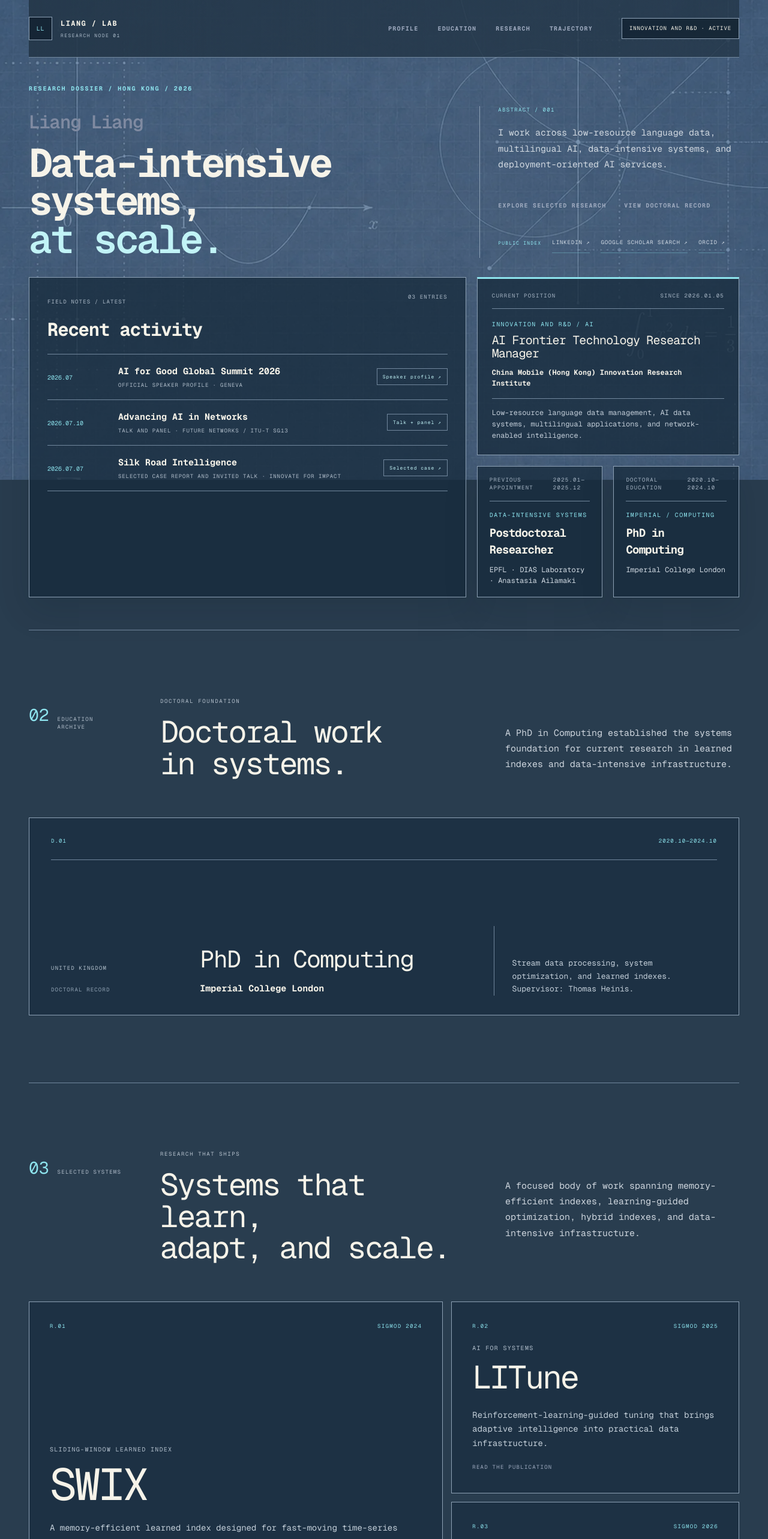
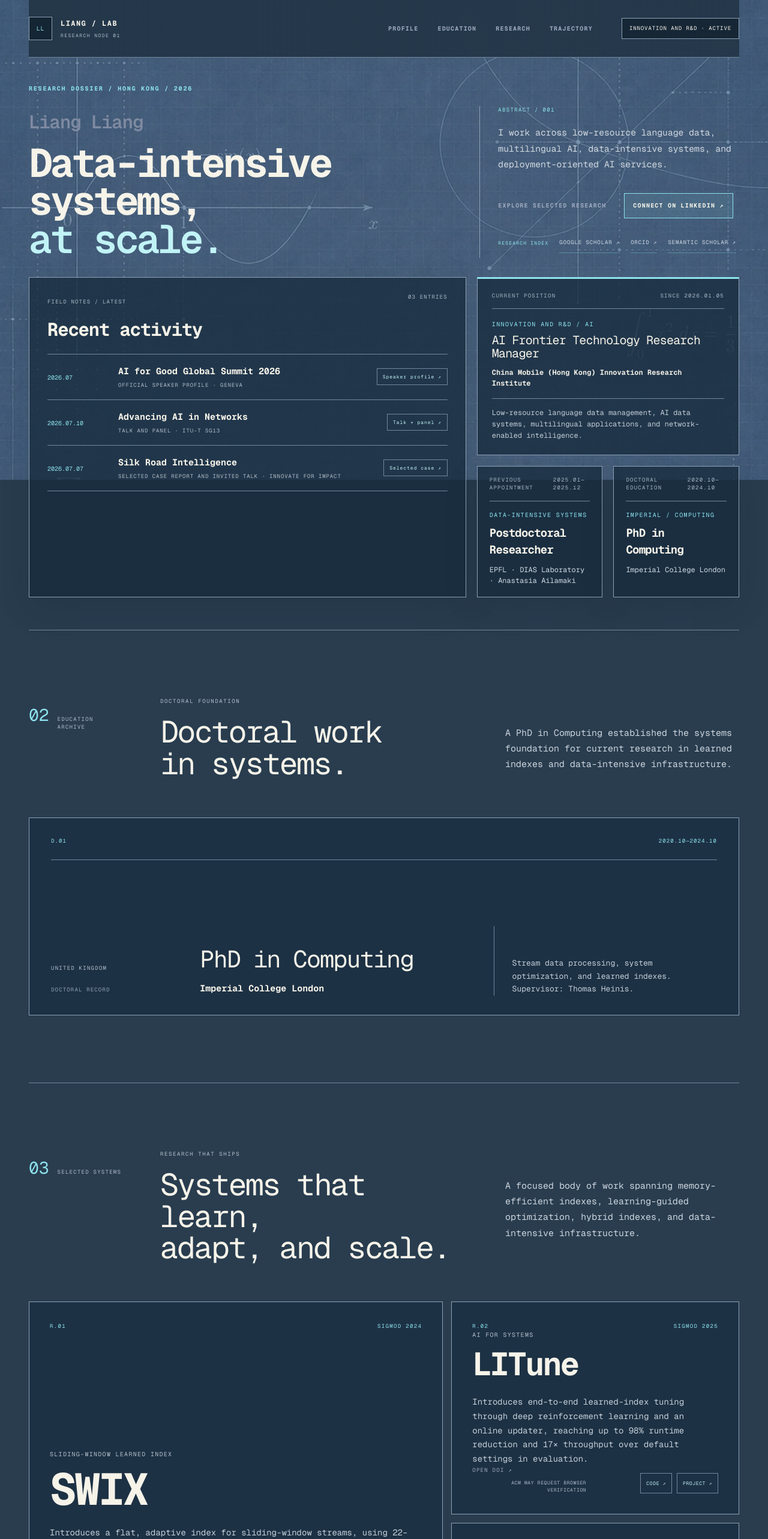
Before and after one commit to NoPuzzle/liang-portfolio, a Next.js app: page / in a window 1280 px wide. Shown: the top 2566 px of the page at 60% size. Built offline with nearby package versions, Linux system fonts and the light colour scheme.

Commit message:
Refine portfolio content and interaction

```diff
--- a/app/globals.css
+++ b/app/globals.css
@@ -110,9 +110,10 @@ a:active {
   border-bottom: 1px solid var(--line);
   background: linear-gradient(
     90deg,
-    rgb(36 55 73 / 92%),
-    rgb(36 55 73 / 82%)
+    rgb(36 55 73 / 98%),
+    rgb(36 55 73 / 95%)
   );
+  backdrop-filter: blur(12px);
 }
 
 .brand {
@@ -167,7 +168,7 @@ a:active {
 .nav a,
 .footer-links a,
 .hero-actions a,
-.research-card > a {
+.research-card-main > span {
   border-bottom: 1px solid transparent;
   color: #9da9be;
   transition: color 170ms ease, border-color 170ms ease;
@@ -179,8 +180,8 @@ a:active {
 .footer-links a:focus-visible,
 .hero-actions a:hover,
 .hero-actions a:focus-visible,
-.research-card > a:hover,
-.research-card > a:focus-visible {
+.research-card:hover .research-card-main > span,
+.research-card:focus-within .research-card-main > span {
   color: var(--ink);
   border-color: var(--cyan);
 }
@@ -298,6 +299,18 @@ h1 em {
   min-height: 42px;
   display: inline-flex;
   align-items: center;
+}
+
+.hero-actions .primary-action {
+  padding-inline: 14px;
+  border: 1px solid var(--cyan);
+  color: var(--ink);
+  background: rgb(141 227 237 / 10%);
+}
+
+.hero-actions .primary-action:hover,
+.hero-actions .primary-action:focus-visible {
+  background: rgb(141 227 237 / 18%);
 }
 
 .profile-links {
@@ -617,13 +630,6 @@ h1 em {
   padding: 32px 36px;
   border: 1px solid var(--line-strong);
   background: rgb(27 47 66 / 80%);
-  transition: transform 180ms ease, border-color 180ms ease, background 180ms ease;
-}
-
-.degree-card:hover {
-  transform: translateY(-6px);
-  border-color: var(--cyan);
-  background: rgb(28 48 68 / 94%);
 }
 
 .degree-meta {
@@ -694,6 +700,7 @@ h1 em {
 }
 
 .research-card {
+  position: relative;
   min-height: 320px;
   display: flex;
   flex-direction: column;
@@ -704,7 +711,8 @@ h1 em {
   transition: transform 180ms ease, border-color 180ms ease, background 180ms ease;
 }
 
-.research-card:hover {
+.research-card:hover,
+.research-card:focus-within {
   transform: translateY(-5px);
   border-color: var(--cyan);
   background: rgb(28 48 68 / 95%);
@@ -724,9 +732,15 @@ h1 em {
   letter-spacing: 0.15em;
 }
 
-.research-body > p {
+.research-body {
+  display: block;
+}
+
+.research-topic {
+  display: block;
   margin: 0 0 16px;
   color: #b2bfcc;
+  font-family: var(--mono);
   font-size: 10px;
   letter-spacing: 0.13em;
   text-transform: uppercase;
@@ -735,6 +749,7 @@ h1 em {
 .research-body h3 {
   margin: 0;
   font-size: clamp(54px, 5.8vw, 92px);
+  font-weight: 680;
   letter-spacing: -0.055em;
   line-height: 0.94;
 }
@@ -744,8 +759,7 @@ h1 em {
   font-size: clamp(45px, 4.2vw, 66px);
 }
 
-.research-body > span {
-  display: block;
+.research-description {
   max-width: 610px;
   margin-top: 26px;
   color: #c5d0da;
@@ -753,12 +767,70 @@ h1 em {
   line-height: 1.7;
 }
 
-.research-card > a {
-  align-self: flex-start;
+.research-footer {
+  display: flex;
+  align-items: end;
+  justify-content: space-between;
+  gap: 24px;
   font-family: var(--mono);
+}
+
+.research-card-main {
+  display: flex;
+  flex-direction: column;
+  align-items: flex-start;
+  gap: 7px;
+}
+
+.research-card-main::after {
+  content: "";
+  position: absolute;
+  inset: 0;
+  z-index: 1;
+}
+
+.research-card-main > span {
   font-size: 9px;
   letter-spacing: 0.14em;
   text-transform: uppercase;
+}
+
+.research-card-main small {
+  max-width: 190px;
+  color: #aab8c6;
+  font-size: 8px;
+  letter-spacing: 0.08em;
+  line-height: 1.5;
+  text-align: right;
+  text-transform: uppercase;
+}
+
+.research-artifacts {
+  position: relative;
+  z-index: 2;
+  display: flex;
+  flex-wrap: wrap;
+  justify-content: flex-end;
+  gap: 8px;
+}
+
+.research-artifacts a {
+  min-height: 34px;
+  display: inline-flex;
+  align-items: center;
+  padding: 0 9px;
+  border: 1px solid var(--line);
+  color: var(--cyan-soft);
+  font-size: 8px;
+  letter-spacing: 0.08em;
+  text-transform: uppercase;
+  transition: border-color 170ms ease, background 170ms ease;
+}
+
+.research-artifacts a:hover,
+.research-artifacts a:focus-visible {
+  border-color: var(--cyan);
+  background: rgb(141 227 237 / 10%);
 }
 
 .field-grid {
@@ -928,20 +1000,68 @@ h1 em {
   line-height: 1;
 }
 
+.contact-action {
+  width: fit-content;
+  min-height: 52px;
+  display: inline-flex;
+  align-items: center;
+  gap: 18px;
+  margin-top: 28px;
+  padding: 0 18px;
+  border: 1px solid var(--cyan);
+  color: var(--ink);
+  background: rgb(141 227 237 / 10%);
+  transition: background 170ms ease, border-color 170ms ease;
+}
+
+.contact-action:hover,
+.contact-action:focus-visible {
+  background: rgb(141 227 237 / 18%);
+}
+
+.contact-action strong {
+  font-size: 10px;
+  letter-spacing: 0.1em;
+  text-transform: uppercase;
+}
+
+.contact-action small {
+  color: #b8c5d1;
+  font-size: 8px;
+  letter-spacing: 0.08em;
+  text-transform: uppercase;
+}
+
 .footer-links {
   display: grid;
   grid-template-columns: repeat(2, minmax(0, 1fr));
-  gap: 13px 24px;
+  gap: 9px 24px;
   font-size: 10px;
   letter-spacing: 0.12em;
   text-transform: uppercase;
 }
 
+.footer-links a {
+  min-height: 48px;
+  display: flex;
+  flex-direction: column;
+  justify-content: center;
+  gap: 5px;
+}
+
+.footer-links small {
+  color: #b5c1cc;
+  font-size: 7px;
+  letter-spacing: 0.05em;
+  line-height: 1.4;
+  text-transform: none;
+}
+
 .footer > p {
   grid-column: 1 / -1;
   margin: 0;
-  color: #9cabb9;
-  font-size: 9px;
+  color: #bac6d1;
+  font-size: 10px;
   letter-spacing: 0.12em;
 }
 
@@ -1049,6 +1169,11 @@ h1 em {
     align-content: end;
     gap: 12px;
     padding-top: 16px;
+    background: linear-gradient(
+      180deg,
+      rgb(36 55 73 / 99%),
+      rgb(36 55 73 / 97%)
+    );
   }
 
   .brand-mark {
@@ -1062,7 +1187,8 @@ h1 em {
     grid-template-columns: repeat(4, minmax(0, 1fr));
     gap: 0;
     border-top: 1px solid var(--line);
-    font-size: 8px;
+    font-size: 9px;
+    letter-spacing: 0.08em;
   }
 
   .nav a {
@@ -1072,12 +1198,12 @@ h1 em {
   }
 
   .hero {
-    padding-block: 54px 64px;
+    padding-block: 46px 56px;
   }
 
   .identity-block {
-    gap: 34px;
-    margin-bottom: 32px;
+    gap: 28px;
+    margin-bottom: 26px;
   }
 
   .identity-summary {
@@ -1087,8 +1213,8 @@ h1 em {
   }
 
   .eyebrow {
-    margin-bottom: 26px;
-    font-size: 8px;
+    margin-bottom: 22px;
+    font-size: 9px;
     line-height: 1.6;
   }
 
@@ -1110,7 +1236,10 @@ h1 em {
   .hero-actions {
     display: grid;
     grid-template-columns: repeat(2, minmax(0, 1fr));
-    gap: 12px;
+    gap: 10px;
+    margin-top: 26px;
+    font-size: 9px;
+    letter-spacing: 0.08em;
   }
 
   .hero-actions a {
@@ -1122,10 +1251,12 @@ h1 em {
 
   .profile-links {
     gap: 8px 16px;
+    margin-top: 18px;
+    font-size: 10px;
+    letter-spacing: 0.07em;
   }
 
   .profile-links a,
-  .research-card > a,
   .footer-links a {
     min-height: 44px;
     display: inline-flex;
@@ -1134,15 +1265,24 @@ h1 em {
 
   .profile-links > span {
     width: 100%;
+    font-size: 9px;
   }
 
-  .front-grid,
-  .profile-stack {
+  .front-grid {
     grid-template-columns: 1fr;
   }
 
+  .profile-stack {
+    grid-template-columns: repeat(2, minmax(0, 1fr));
+    gap: 12px;
+  }
+
+  .profile-stack > .signal-panel {
+    grid-column: 1 / -1;
+  }
+
   .recent-panel {
-    padding: 24px 22px;
+    padding: 22px 20px;
   }
 
   .archive-heading {
@@ -1153,8 +1293,12 @@ h1 em {
     font-size: 27px;
   }
 
+  .archive-heading span {
+    font-size: 9px;
+  }
+
   .front-activity-list .activity-item {
-    min-height: 104px;
+    min-height: 96px;
     grid-template-columns: 72px 1fr;
     gap: 14px;
   }
@@ -1170,13 +1314,55 @@ h1 em {
     font-size: 13px;
   }
 
+  .activity-item small {
+    font-size: 9px;
+    letter-spacing: 0.07em;
+    text-wrap: balance;
+  }
+
   .signal-panel {
-    padding: 26px;
+    padding: 24px;
     box-shadow: none;
   }
 
   .signal-panel h2 {
-    font-size: 29px;
+    font-size: 27px;
+  }
+
+  .appointment-brief,
+  .degree-brief {
+    min-width: 0;
+    padding: 16px 15px 18px;
+  }
+
+  .appointment-brief .signal-head,
+  .degree-brief .signal-head {
+    min-height: 54px;
+    flex-direction: column;
+    gap: 6px;
+    justify-content: flex-start;
+    font-size: 8px;
+    line-height: 1.35;
+  }
+
+  .appointment-brief .signal-code,
+  .degree-brief .signal-code {
+    min-height: 28px;
+    margin: 13px 0 8px;
+    font-size: 8px;
+    line-height: 1.4;
+  }
+
+  .appointment-brief h2,
+  .degree-brief h2 {
+    font-size: 17px;
+    line-height: 1.08;
+  }
+
+  .appointment-brief > p:last-child,
+  .degree-brief > p:last-child {
+    font-size: 10px;
+    line-height: 1.45;
   }
 
   .signal-metrics {
@@ -1194,13 +1380,13 @@ h1 em {
   }
 
   .section {
-    padding-block: 74px;
+    padding-block: 58px;
   }
 
   .section-intro {
     grid-template-columns: 1fr;
-    gap: 20px;
-    margin-bottom: 36px;
+    gap: 16px;
+    margin-bottom: 28px;
   }
 
   .section-note {
@@ -1209,7 +1395,24 @@ h1 em {
   }
 
   .section-intro h2 {
-    font-size: clamp(39px, 12vw, 57px);
+    font-size: clamp(36px, 11vw, 51px);
+  }
+
+  .section-note {
+    font-size: 13px;
+    line-height: 1.65;
+  }
+
+  .section-index p,
+  .section-kicker,
+  .degree-meta,
+  .degree-place,
+  .degree-location > span,
+  .research-meta,
+  .trajectory-item p,
+  .subsection-heading span {
+    font-size: 9px;
+    letter-spacing: 0.1em;
   }
 
   .education-grid {
@@ -1222,15 +1425,15 @@ h1 em {
     flex-direction: column;
     align-items: stretch;
     gap: 0;
-    padding: 26px;
+    padding: 22px;
   }
 
   .degree-location {
-    margin-top: 36px;
+    margin-top: 22px;
   }
 
   .degree-primary {
-    margin-top: 24px;
+    margin-top: 18px;
   }
 
   .degree-primary h3 {
@@ -1239,8 +1442,8 @@ h1 em {
 
   .degree-card > p:last-child {
     min-height: 0;
-    margin-top: 36px;
-    padding: 24px 0 0;
+    margin-top: 24px;
+    padding: 18px 0 0;
     border-top: 1px solid var(--line);
     border-left: 0;
   }
@@ -1249,22 +1452,58 @@ h1 em {
   .research-1,
   .research-2,
   .research-3 {
-    min-height: 350px;
-    padding: 26px;
+    min-height: 310px;
+    padding: 22px;
   }
 
   .research-body h3,
   .research-2 .research-body h3,
   .research-3 .research-body h3 {
-    font-size: clamp(55px, 18vw, 78px);
+    font-size: clamp(50px, 16vw, 70px);
+  }
+
+  .research-description {
+    margin-top: 18px;
+    font-size: 13px;
+    line-height: 1.6;
+  }
+
+  .research-footer {
+    align-items: start;
+    flex-direction: column;
+    gap: 12px;
+  }
+
+  .research-card-main > span {
+    min-height: 36px;
+    display: inline-flex;
+    align-items: center;
+    font-size: 10px;
+  }
+
+  .research-card-main small {
+    max-width: none;
+    font-size: 8px;
+    text-align: left;
+  }
+
+  .research-artifacts {
+    justify-content: flex-start;
+  }
+
+  .research-artifacts a {
+    min-height: 40px;
+    font-size: 9px;
   }
 
   .field-grid {
-    gap: 64px;
+    gap: 46px;
   }
 
   .trajectory-item {
+    min-height: 132px;
     grid-template-columns: 50px 1fr;
+    padding: 22px 0;
   }
 
   .activity-item {
@@ -1272,14 +1511,36 @@ h1 em {
   }
 
   .footer {
-    min-height: 340px;
+    min-height: 300px;
     grid-template-columns: 1fr;
     align-content: center;
-    gap: 36px;
+    gap: 28px;
+    padding-block: 46px;
+  }
+
+  .footer-callout h2 {
+    font-size: clamp(32px, 10vw, 47px);
+  }
+
+  .contact-action {
+    width: 100%;
+    justify-content: space-between;
   }
 
   .footer-links {
     grid-template-columns: repeat(2, minmax(0, 1fr));
+    gap: 6px 18px;
+    font-size: 10px;
+    letter-spacing: 0.08em;
+  }
+
+  .footer-links small {
+    font-size: 8px;
+  }
+
+  .footer > p {
+    font-size: 10px;
+    line-height: 1.5;
   }
 
   .footer > p {
@@ -1297,7 +1558,7 @@ h1 em {
   }
 
   .nav {
-    font-size: 7px;
+    font-size: 8.5px;
   }
 
   .hero-actions {
@@ -1308,9 +1569,19 @@ h1 em {
     grid-template-columns: 60px 1fr;
   }
 
-  .signal-head {
+  .signal-panel .signal-head {
     flex-direction: column;
     gap: 7px;
+  }
+}
+
+@media (max-width: 350px) {
+  .profile-stack {
+    grid-template-columns: 1fr;
+  }
+
+  .profile-stack > .signal-panel {
+    grid-column: auto;
   }
 }
 
--- a/app/page.tsx
+++ b/app/page.tsx
@@ -15,8 +15,14 @@ const research = [
     topic: "Sliding-window learned index",
     venue: "SIGMOD 2024",
     description:
-      "A memory-efficient learned index designed for fast-moving time-series windows and evolving access patterns.",
+      "Introduces a flat, adaptive index for sliding-window streams, using 22–42% of the memory of leading alternatives while improving average query performance by 1.2–1.6× on the evaluated workloads.",
     href: "https://doi.org/10.1145/3639296",
+    artifacts: [
+      {
+        label: "Code",
+        href: "https://github.com/SWIXProject/SWIX",
+      },
+    ],
   },
   {
     code: "R.02",
@@ -24,8 +30,18 @@ const research = [
     topic: "AI for systems",
     venue: "SIGMOD 2025",
     description:
-      "Reinforcement-learning-guided tuning that brings adaptive intelligence into practical data infrastructure.",
+      "Introduces end-to-end learned-index tuning through deep reinforcement learning and an online updater, reaching up to 98% runtime reduction and 17× throughput over default settings in evaluation.",
     href: "https://doi.org/10.1145/3725257",
+    artifacts: [
+      {
+        label: "Code",
+        href: "https://github.com/Kevinwty0107/LITune_SIGMOD_25",
+      },
+      {
+        label: "Project",
+        href: "https://kevinwty0107.github.io/LITune_Open/",
+      },
+    ],
   },
   {
     code: "R.03",
@@ -33,8 +49,14 @@ const research = [
     topic: "Intelligent infrastructure",
     venue: "SIGMOD 2026",
     description:
-      "Resource-efficient systems research connecting learned intelligence with deployable infrastructure.",
+      "Combines balanced-tree robustness with learned prediction, delivering up to 41.7× higher throughput and up to 98% lower tail latency against the evaluated learned and traditional indexes.",
     href: "https://doi.org/10.1145/3786657",
+    artifacts: [
+      {
+        label: "Open manuscript",
+        href: "https://arxiv.org/abs/2511.21307",
+      },
+    ],
   },
 ];
 
@@ -69,7 +91,7 @@ const engagements = [
   {
     marker: "2026.07.10",
     title: "Advancing AI in Networks",
-    detail: "Talk and panel · Future networks / ITU-T SG13",
+    detail: "Talk and panel · ITU-T SG13",
     kind: "Talk + panel",
     href: "https://aiforgood.itu.int/event/advancing-ai-in-networks/",
   },
@@ -92,10 +114,11 @@ const publicProfiles = [
   {
     label: "LinkedIn",
     href: "https://www.linkedin.com/in/liang-liang-619631192",
+    accessNote: "May request sign-in",
   },
   {
-    label: "Google Scholar search",
-    href: "https://scholar.google.com/scholar?q=%22Liang+Liang%22+%22SWIX%22",
+    label: "Google Scholar",
+    href: "https://scholar.google.com/citations?user=97k8aygAAAAJ&hl=en",
   },
   {
     label: "ORCID",
@@ -104,16 +127,16 @@ const publicProfiles = [
   {
     label: "Semantic Scholar",
     href: "https://www.semanticscholar.org/author/2087343695",
+    accessNote: "May request browser verification",
   },
   {
     label: "ITU profile",
     href: "https://aiforgood.itu.int/speaker/liang-liang/",
   },
-  {
-    label: "GitHub",
-    href: "https://github.com/NoPuzzle",
-  },
 ];
+
+const primaryContact = publicProfiles[0];
+const researchProfiles = publicProfiles.slice(1);
 
 const personSchema = {
   "@context": "https://schema.org",
@@ -143,9 +166,7 @@ const personSchema = {
     "Learned indexes",
     "Network-enabled intelligence",
   ],
-  sameAs: publicProfiles
-    .filter((profile) => profile.label !== "Google Scholar search")
-    .map((profile) => profile.href),
+  sameAs: publicProfiles.map((profile) => profile.href),
 };
 
 export default function Home() {
@@ -198,11 +219,19 @@ export default function Home() {
               </p>
               <div className="hero-actions">
                 <a href="#research">Explore selected research</a>
-                <a href="#education">View doctoral record</a>
+                <a
+                  className="primary-action"
+                  href={primaryContact.href}
+                  target="_blank"
+                  rel="noopener noreferrer"
+                  aria-label="Connect with Liang Liang on LinkedIn (opens in a new tab and may require sign-in)"
+                >
+                  Connect on LinkedIn ↗
+                </a>
               </div>
-              <div className="profile-links" aria-label="Public profile index">
-                <span>PUBLIC INDEX</span>
-                {publicProfiles.slice(0, 3).map((profile) => (
+              <div className="profile-links" aria-label="Research profile index">
+                <span>RESEARCH INDEX</span>
+                {researchProfiles.slice(0, 3).map((profile) => (
                   <a
                     href={profile.href}
                     target="_blank"
@@ -276,7 +305,7 @@ export default function Home() {
                 </p>
               </article>
 
-              <article className="degree-brief">
+              <article className="degree-brief" aria-label="Doctoral education">
                 <div className="signal-head">
                   <span>DOCTORAL EDUCATION</span>
                   <span>{education.period}</span>
@@ -357,18 +386,38 @@ export default function Home() {
                   <span>{item.venue}</span>
                 </div>
                 <div className="research-body">
-                  <p>{item.topic}</p>
+                  <p className="research-topic">{item.topic}</p>
                   <h3>{item.title}</h3>
-                  <span>{item.description}</span>
+                  <p className="research-description">{item.description}</p>
                 </div>
+                <div className="research-footer">
                   <a
+                    className="research-card-main"
                     href={item.href}
                     target="_blank"
                     rel="noopener noreferrer"
-                  aria-label={`Read ${item.title}, ${item.venue} (opens in a new tab)`}
+                    aria-label={`Read ${item.title}, ${item.venue} (opens in a new tab; ACM may request browser verification)`}
                   >
-                  Read the publication
+                    <span>Open DOI ↗</span>
+                    <small>ACM may request browser verification</small>
                   </a>
+                  <div
+                    className="research-artifacts"
+                    aria-label={`${item.title} public materials`}
+                  >
+                    {item.artifacts.map((artifact) => (
+                      <a
+                        href={artifact.href}
+                        target="_blank"
+                        rel="noopener noreferrer"
+                        aria-label={`${item.title} ${artifact.label} (opens in a new tab)`}
+                        key={artifact.label}
+                      >
+                        {artifact.label} ↗
+                      </a>
+                    ))}
+                  </div>
+                </div>
               </article>
             ))}
           </div>
@@ -432,9 +481,19 @@ export default function Home() {
           <div className="footer-callout">
             <span>OPEN CHANNEL / 2026</span>
             <h2>Connect across research, systems, and standards.</h2>
+            <a
+              className="contact-action"
+              href={primaryContact.href}
+              target="_blank"
+              rel="noopener noreferrer"
+              aria-label="Connect with Liang Liang on LinkedIn (opens in a new tab and may require sign-in)"
+            >
+              <strong>Connect on LinkedIn ↗</strong>
+              <small>{primaryContact.accessNote}</small>
+            </a>
           </div>
           <div className="footer-links" aria-label="External profiles">
-            {publicProfiles.map((profile) => (
+            {researchProfiles.map((profile) => (
               <a
                 href={profile.href}
                 target="_blank"
@@ -442,7 +501,10 @@ export default function Home() {
                 aria-label={`${profile.label} (opens in a new tab)`}
                 key={profile.label}
               >
-                {profile.label}
+                <span>{profile.label}</span>
+                {"accessNote" in profile && profile.accessNote ? (
+                  <small>{profile.accessNote}</small>
+                ) : null}
               </a>
             ))}
           </div>
```
Also changed, not shown: 1 other file (tests, documents, lock files or other folders). Lines whose indentation alone changed are shown as unchanged.
